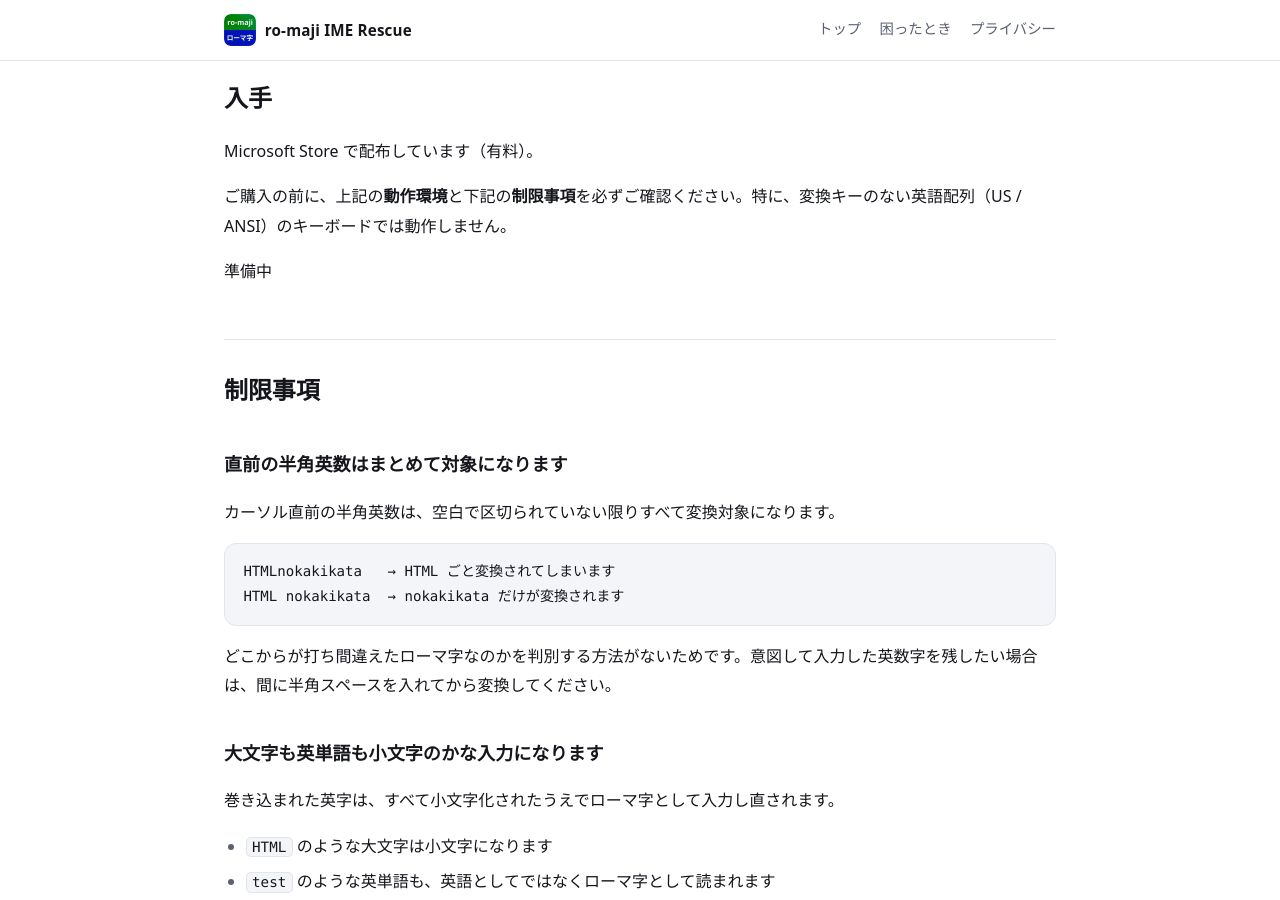
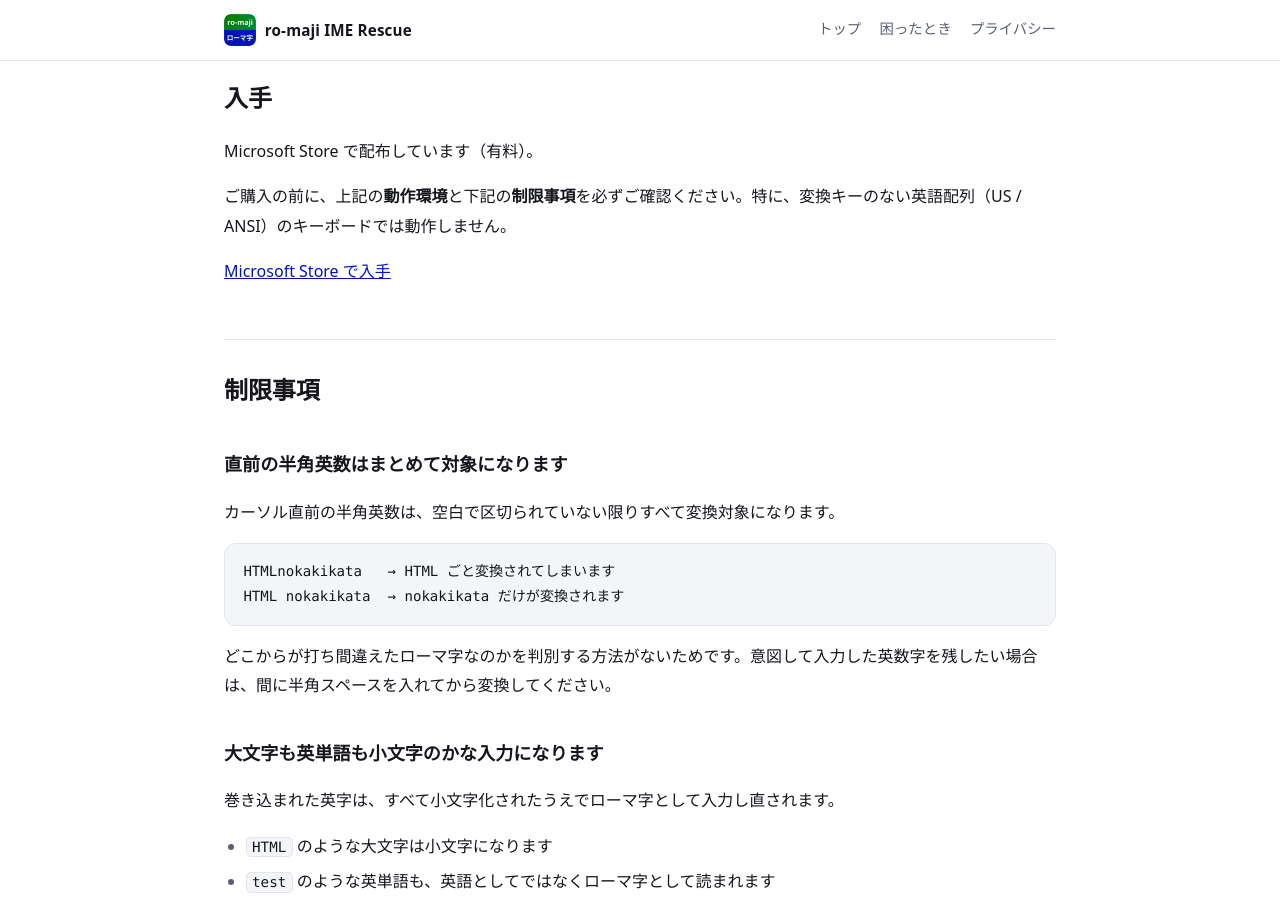
Before and after one commit to moappsupport/ro-maji_IME_Rescue, a Jekyll site: the page built from index.md, in a window 1280 px wide and 900 px high, scrolled down 2765 px. Built offline with Jekyll 4.4.1, drawn with Linux system fonts in a browser that asks for light colours.

Commit message:
Store 公開に伴い入手リンクを更新
Store 認定通過・公開が完了したため、サイトの「準備中」表示を
実際の Store URL へ差し替え。

Co-Authored-By: Claude Opus 5 <noreply@anthropic.com>

```diff
--- a/index.md
+++ b/index.md
@@ -77,8 +77,7 @@ Microsoft Store で配布しています（有料）。
 
 ご購入の前に、上記の**動作環境**と下記の**制限事項**を必ずご確認ください。特に、変換キーのない英語配列（US / ANSI）のキーボードでは動作しません。
 
-<!-- 公開後に Store のリンクへ差し替える -->
-準備中
+[Microsoft Store で入手](https://apps.microsoft.com/detail/9ND04SG0293F)
 
 ## 制限事項
 
```
Also changed, not shown: README.md.
